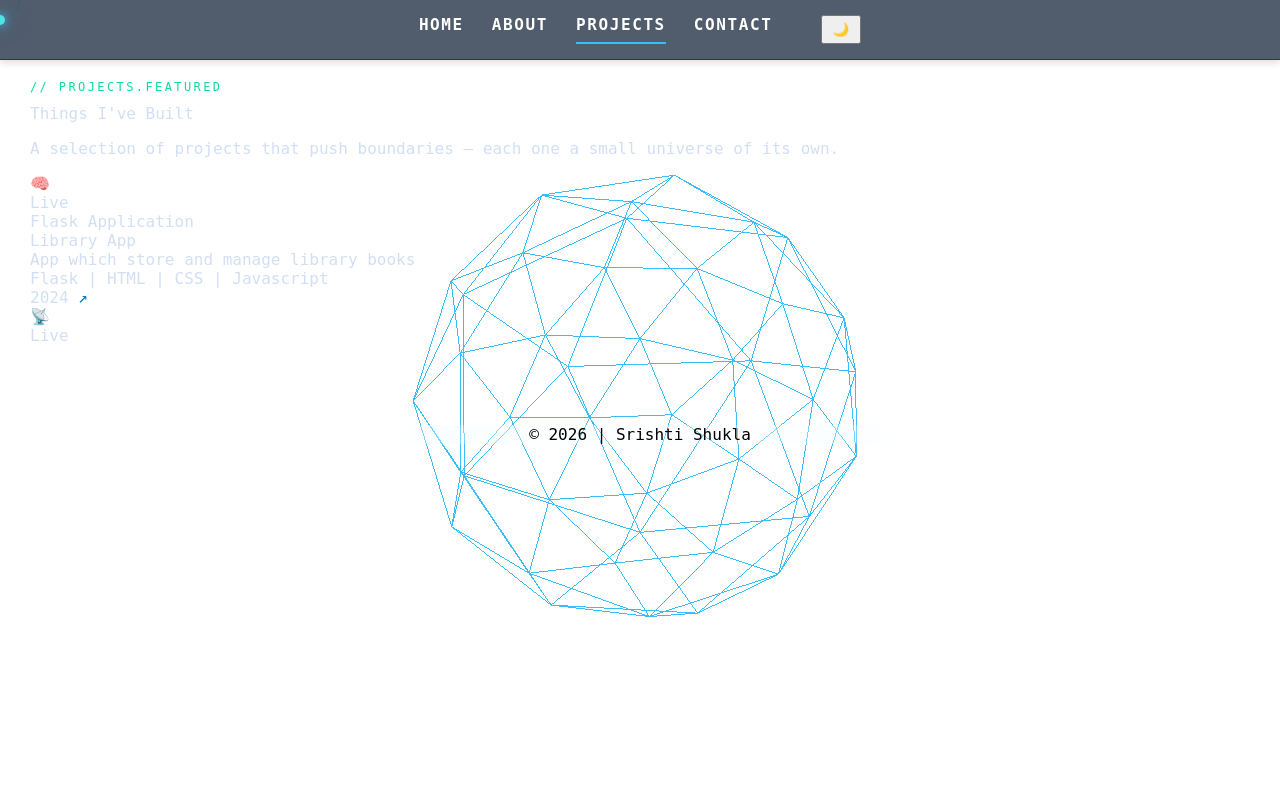
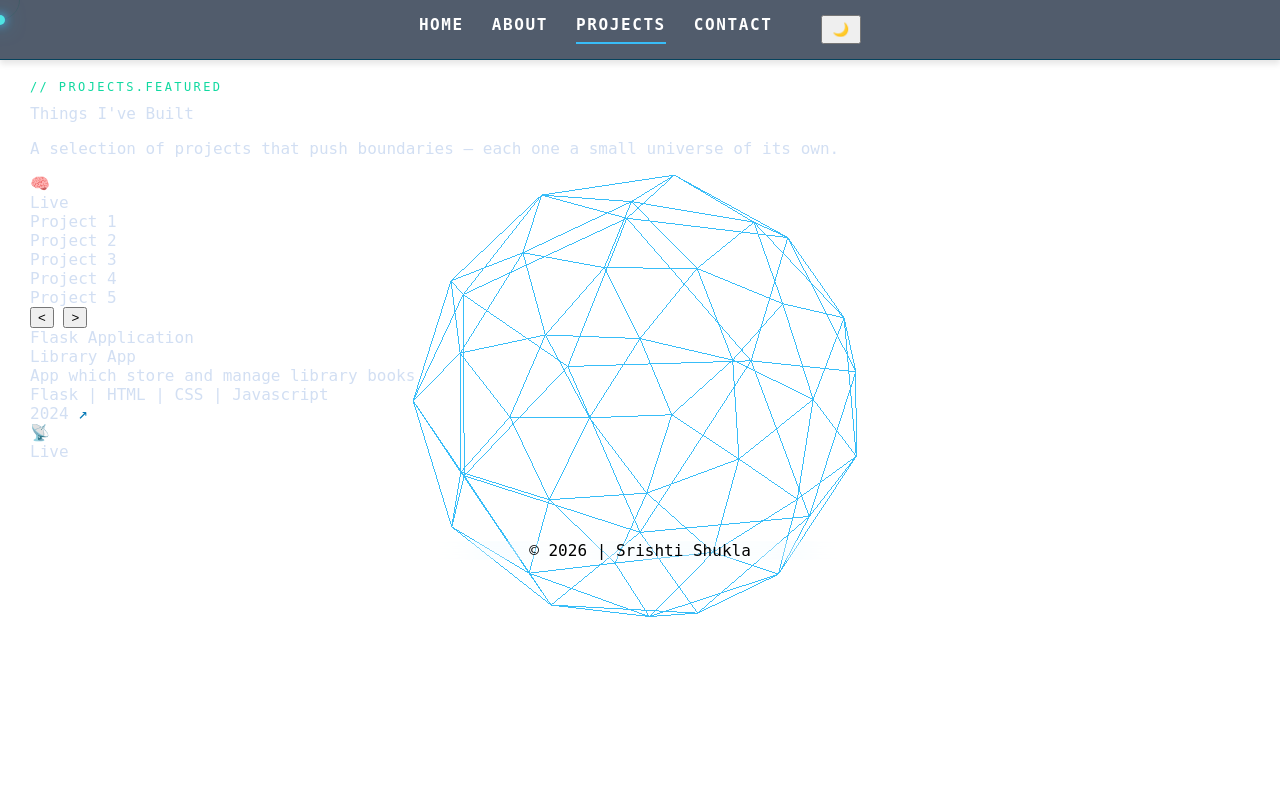
Before and after one commit to sris-14/Portfolio, a Flask app: page /projects in a window 1280 px wide. Run offline with Flask 3, Linux system fonts and the light colour scheme.

Commit message:
update: project slider container and button for slide change

```diff
--- a/templates/projects.html
+++ b/templates/projects.html
@@ -26,6 +26,21 @@ Projects - Srishti Portfolio
             ">
             Live
           </div>
+        </div>
+
+        <!-- slider for project -->
+
+        <div class="slider-container">
+          <div class="slides" id="slides">
+            <div class="slide">Project 1</div>
+            <div class="slide">Project 2</div>
+            <div class="slide">Project 3</div>
+            <div class="slide">Project 4</div>
+            <div class="slide">Project 5</div>
+          </div>
+
+          <button class="prev" onclick="changeSlide(-1)"><</button>
+          <button class="next" onclick="changeSlide(1)">></button>
         </div>
 
         <div class="card-category">Flask Application</div>
```
